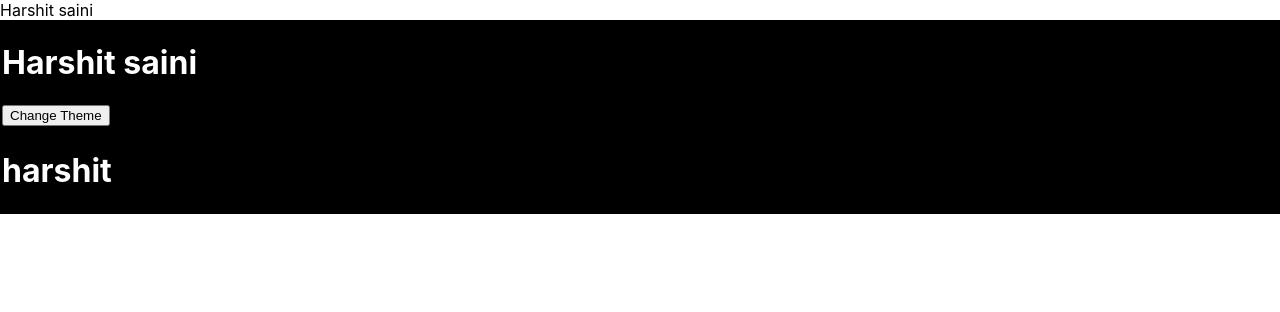
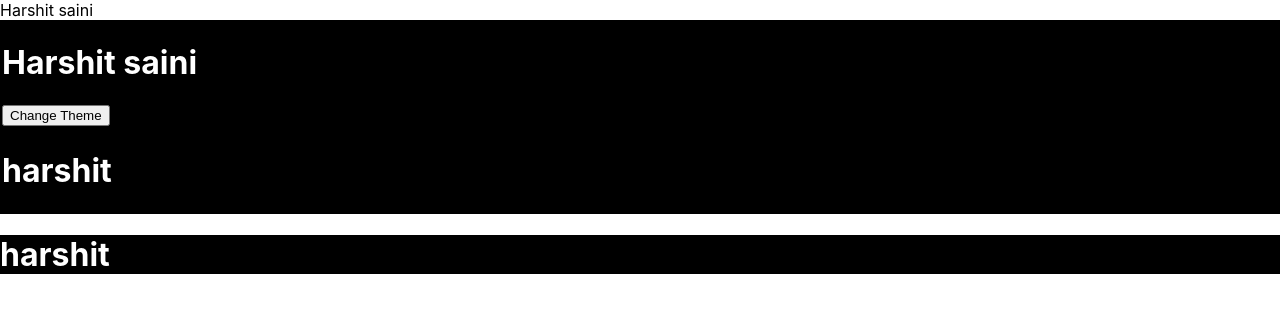
Before and after one commit to harshit-saini/react--context, a React (Create React App) app: page / in a window 1280 px wide. Shown: the top 312 px of the page. Built offline with nearby package versions, Linux system fonts and the light colour scheme.

Commit message:
use context in a functional component

```diff
--- a/src/App.js
+++ b/src/App.js
@@ -1,6 +1,7 @@
 import './App.css';
 import Div from './components/Div'
 import Div2 from './components/Div2';
+import Div3 from './components/Div3';
 
 
 function App() {
@@ -10,6 +11,7 @@ function App() {
       <div>Harshit saini</div>
       <Div />
       <Div2 />
+      <Div3 />
     </>
   );
 }
--- /dev/null
+++ b/src/components/Div3.js
@@ -0,0 +1,23 @@
+// this is a functional component
+// both the context are used in this component
+
+import React, { useContext } from 'react'
+import { ThemeContext } from '../context/ThemeContext'
+import { UserContext } from '../context/UserContext'
+
+
+const Div3 = () => {
+
+  const themeContext = useContext(ThemeContext);
+  const userContext = useContext(UserContext);
+
+  const theme = themeContext.isLightTheme ? themeContext.light : themeContext.dark;
+
+  return (
+    <div style={{ backgroundColor: theme.background, color: theme.text }}>
+      <h1>{userContext.user}</h1>
+    </div>
+  )
+}
+
+export default Div3
```
